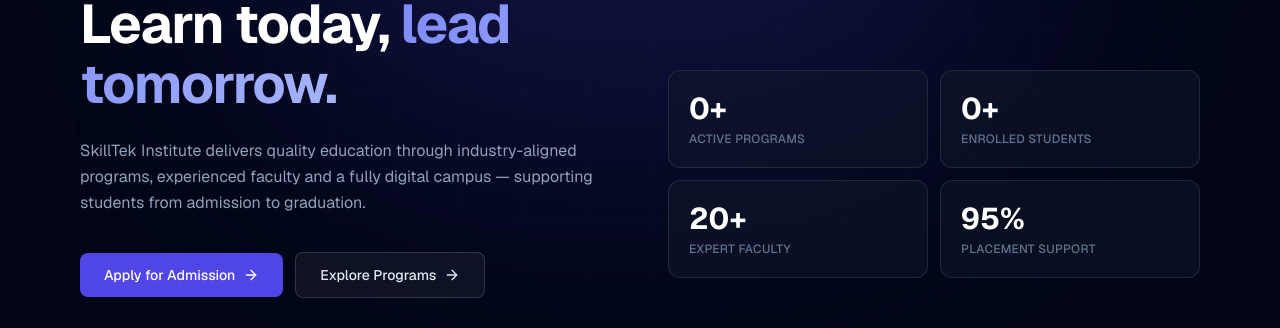
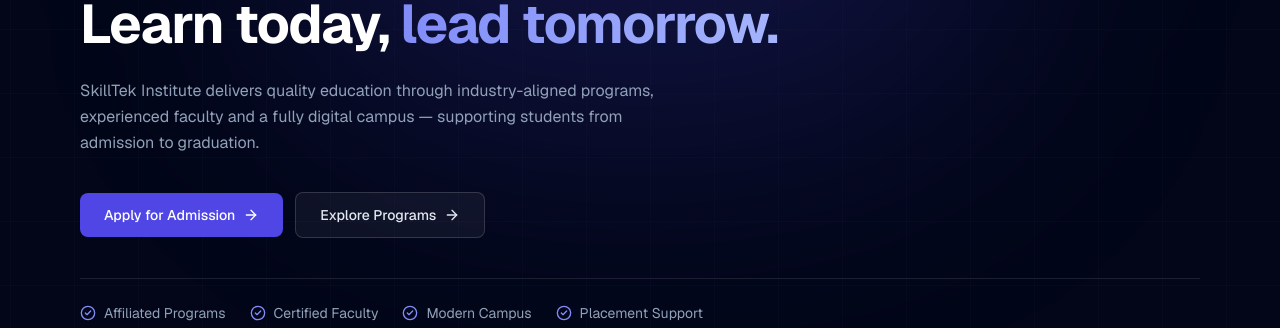
Before and after one commit to SARWAR110786/Skilltek, a Next.js app: page / in a window 1280 px wide. Shown: the part 237-565 px from the top of the page. Built offline with nearby package versions, Linux system fonts and the light colour scheme; no server answers; the database is empty.

Commit message:
Remove hero stat cards (Active Programs/Enrolled Students/etc.)

```diff
--- a/src/app/(public)/page.tsx
+++ b/src/app/(public)/page.tsx
@@ -3,7 +3,6 @@ import { connection } from "next/server";
 import { ArrowRight, CheckCircle2, Clock } from "lucide-react";
 import { prisma } from "@/lib/prisma";
 import { ChatWidget } from "@/components/chat-widget";
-import { Counter } from "@/components/counter";
 import { Reveal } from "@/components/reveal";
 import { EnquiryForm } from "@/app/(public)/admissions/EnquiryForm";
 import { SERVICES } from "@/lib/services";
@@ -72,14 +71,7 @@ const ADMISSION_CONTACT = [
 ];
 
 export default async function HomePage() {
-  const { courses, studentCount, courseCount } = await getData();
-
-  const quickFacts = [
-    { label: "Active Programs", value: courseCount, suffix: "+" },
-    { label: "Enrolled Students", value: studentCount, suffix: "+" },
-    { label: "Expert Faculty", value: 20, suffix: "+" },
-    { label: "Placement Support", value: 95, suffix: "%" },
-  ];
+  const { courses } = await getData();
 
   return (
     <div className="relative">
@@ -87,7 +79,7 @@ export default async function HomePage() {
       <section className="relative overflow-hidden border-b border-white/10">
         <div className="pointer-events-none absolute -top-32 left-1/2 h-[420px] w-[720px] -translate-x-1/2 rounded-full bg-brand-600/20 blur-[130px]" />
 
-        <div className="relative mx-auto grid max-w-6xl items-center gap-14 px-4 py-20 lg:grid-cols-2 lg:py-28">
+        <div className="relative mx-auto max-w-6xl px-4 py-20 lg:py-28">
           <div>
             <span className="inline-flex items-center gap-2 rounded-full border border-white/10 bg-white/5 px-3.5 py-1.5 text-xs font-medium text-slate-300 backdrop-blur">
               <span className="relative flex h-2 w-2">
@@ -136,23 +128,6 @@ export default async function HomePage() {
                   <CheckCircle2 className="h-4 w-4 text-brand-400" />
                   {t}
                 </span>
-              ))}
-            </div>
-          </div>
-
-          <div className="animate-float-soft">
-            <div className="grid grid-cols-2 gap-3">
-              {quickFacts.map((f, i) => (
-                <Reveal key={f.label} delay={i * 110} className="h-full">
-                  <div className="h-full rounded-xl border border-white/10 bg-slate-900/60 p-5">
-                    <p className="text-3xl font-bold text-white">
-                      <Counter to={f.value} suffix={f.suffix} />
-                    </p>
-                    <p className="mt-1 text-xs font-medium uppercase tracking-wide text-slate-500">
-                      {f.label}
-                    </p>
-                  </div>
-                </Reveal>
               ))}
             </div>
           </div>
```
